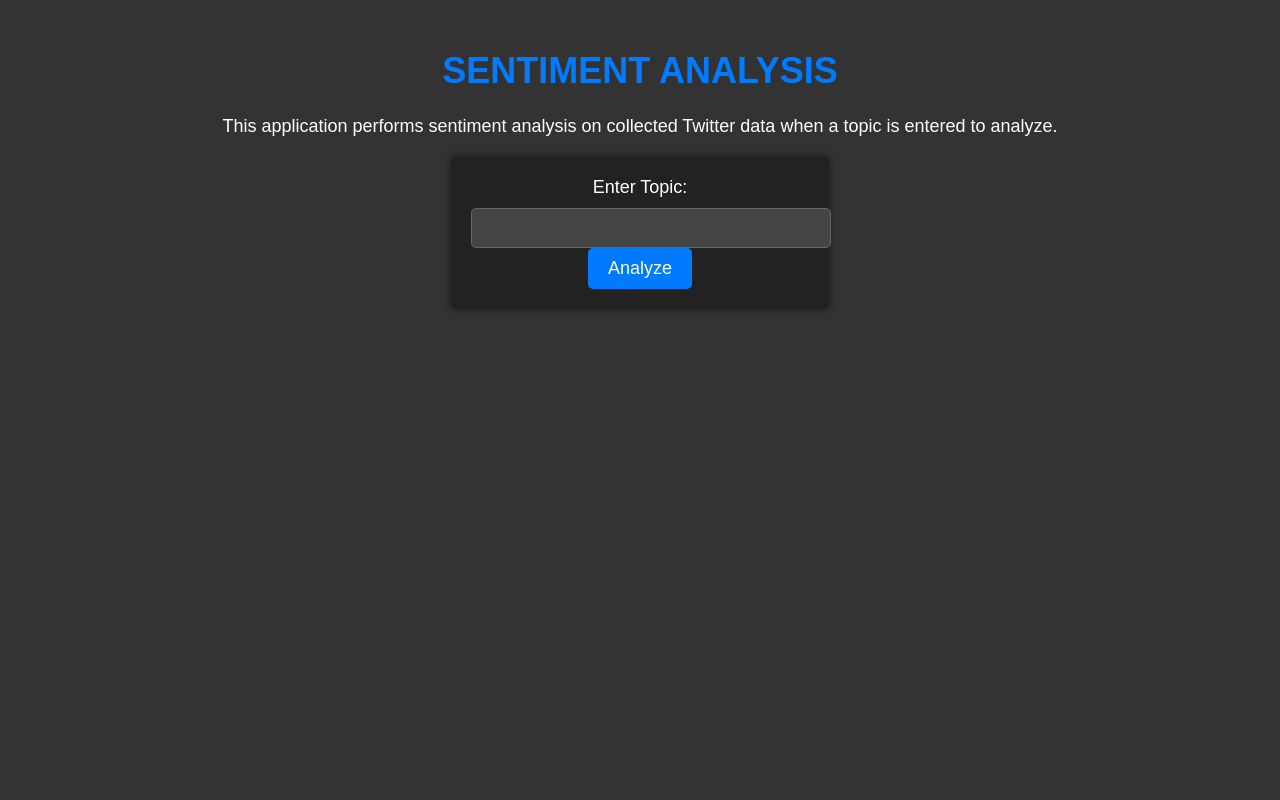
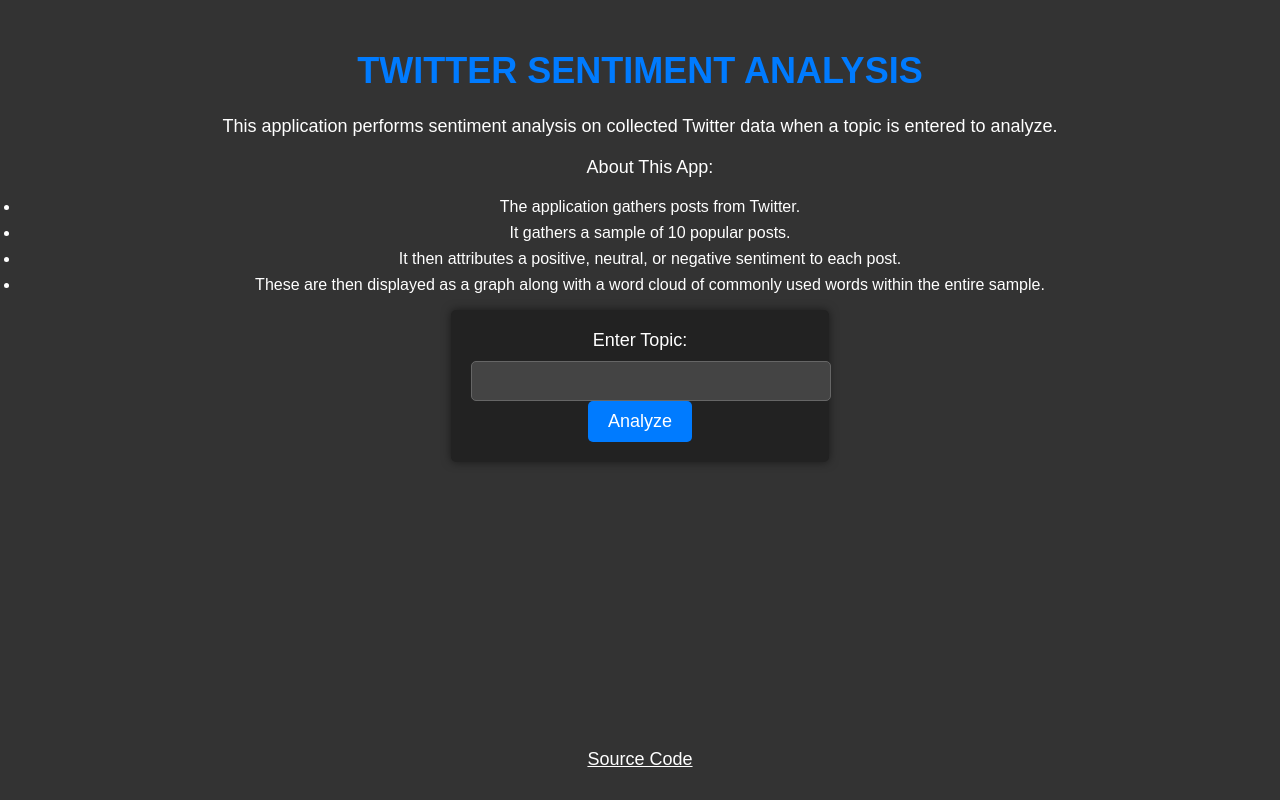
Before and after one commit to JamisonHunter/xanalysis-website, a Flask app: page / in a window 1280 px wide. Run offline with Flask 3, Linux system fonts and the light colour scheme; parts of the project's set-up code (start-up, migrations or seed data) failed here and were passed over.

Commit message:
Site Has Additional Features
The site now has a footer leading to the source code along with more text explaining how it works.

```diff
--- a/static/style.css
+++ b/static/style.css
@@ -63,3 +63,32 @@ img {
     display: block;
     margin: 0 auto;
 }
+
+ul {
+    list-style-type: disc;
+    padding-left: 20px;
+}
+
+li {
+    margin: 8px 0;
+}
+
+/* Footer styles */
+footer {
+    background-color: #333;
+    color: #fff;
+    text-align: center;
+    padding: 10px 0;
+    position: absolute;
+    bottom: 0;
+    width: 100%;
+}
+
+footer a {
+    color: #fff;
+    text-decoration: underline;
+}
+
+footer a:hover {
+    color: #00f;
+}
--- a/templates/index.html
+++ b/templates/index.html
@@ -8,14 +8,26 @@
     <link rel="stylesheet" href="static/style.css">
 </head>
 <body>
-    <h1>SENTIMENT ANALYSIS</h1>
+    <h1>TWITTER SENTIMENT ANALYSIS</h1>
     <p>
         This application performs sentiment analysis on collected Twitter data when a topic is entered to analyze.
     </p>
+    <ul>
+        <p>About This App:</p>
+        <li>The application gathers posts from Twitter.</li>
+        <li>It gathers a sample of 10 popular posts.</li>
+        <li>It then attributes a positive, neutral, or negative sentiment to each post.</li>
+        <li>These are then displayed as a graph along with a word cloud of commonly used words within the entire sample.</li>
+    </ul>
     <form action="/analyze" method="POST">
         <label for="query">Enter Topic:</label>
         <input type="text" id="query" name="query">
         <input type="submit" value="Analyze">
     </form>
+    <footer>
+        <p>
+          <a href="https://github.com/JamisonHunter/xanalysis-website" target="_blank">Source Code</a>
+        </p>
+    </footer>
 </body>
 </html>
```
